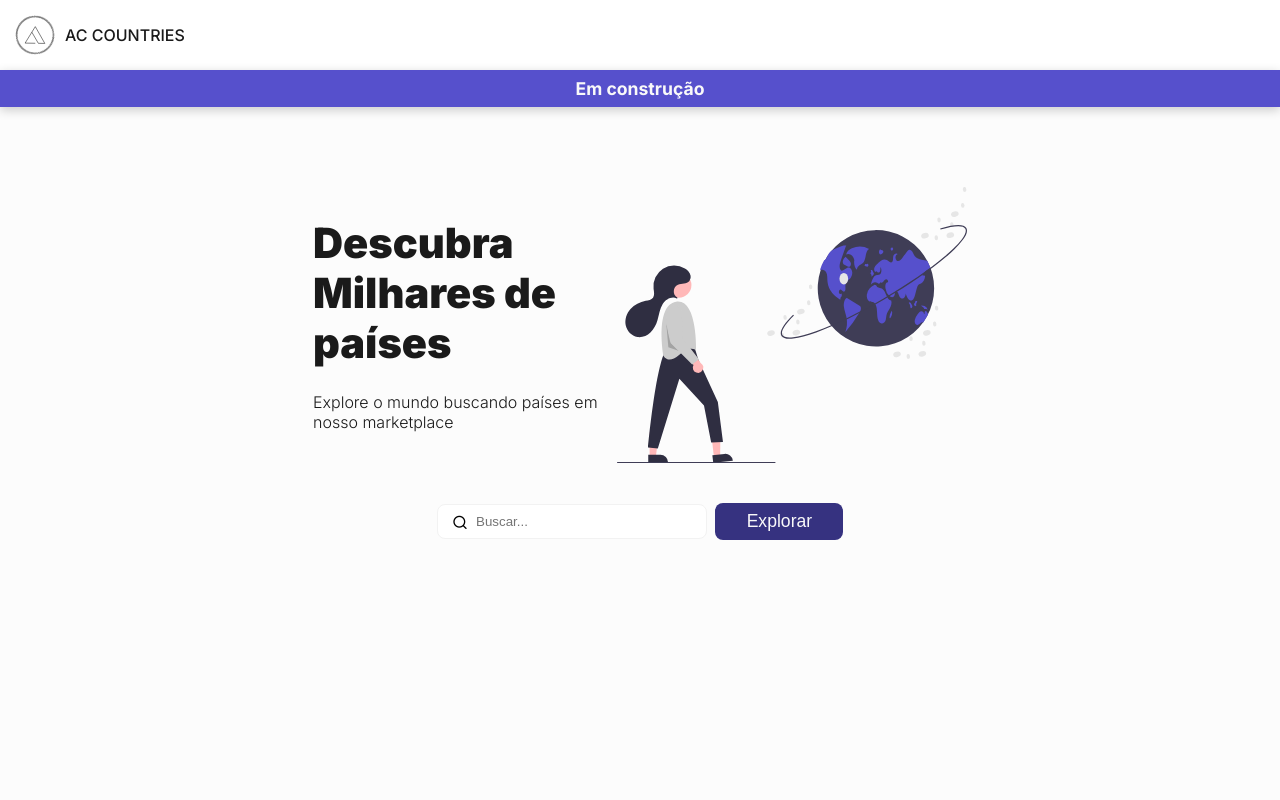
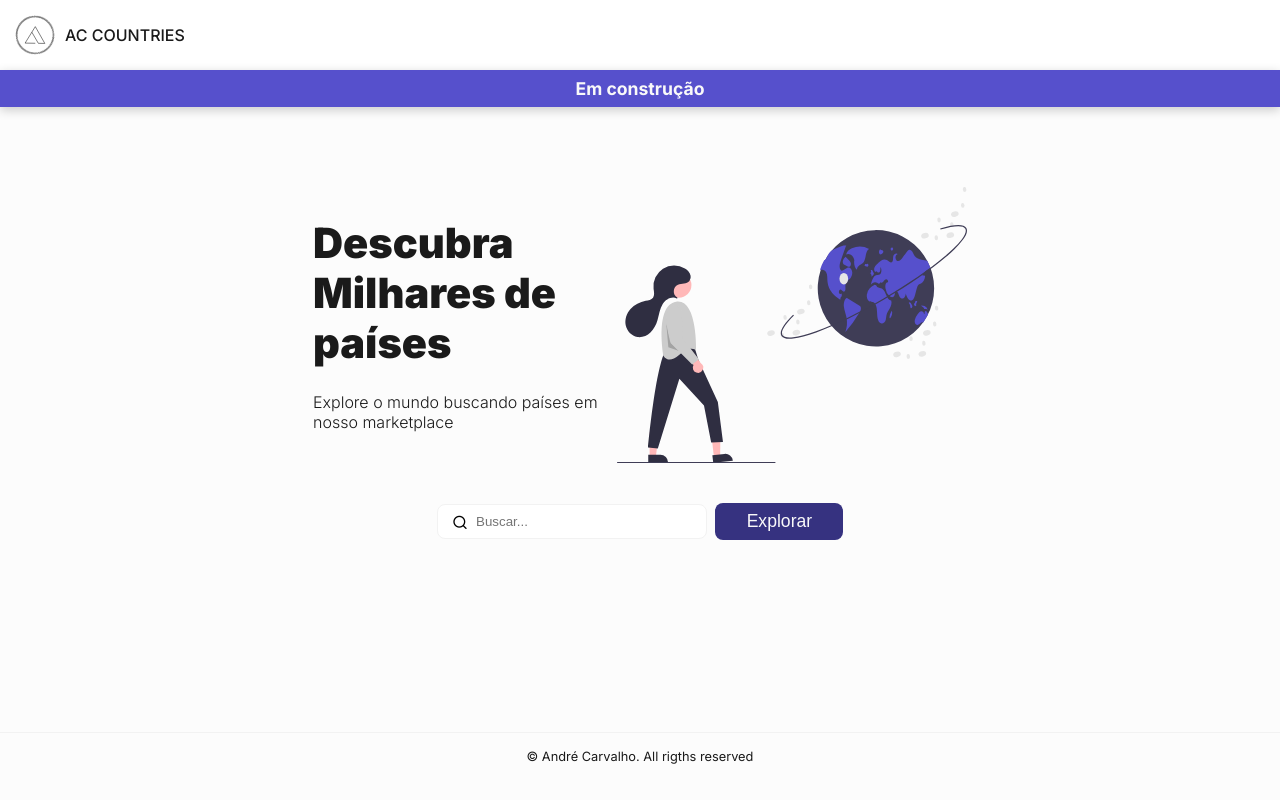
Before and after one commit to carvalhoandre/ac-countries, a React (Vite) app: page / in a window 1280 px wide. Built offline with nearby package versions, Linux system fonts and the light colour scheme.

Commit message:
feature: Footer

```diff
--- /dev/null
+++ b/src/components/Footer/index.tsx
@@ -0,0 +1,18 @@
+import React from "react";
+
+import { Typography } from "../Typography";
+
+import * as styles from "./styles";
+import { grey } from "../../styles/theme";
+
+export const Footer: React.FC = () => {
+  return (
+    <styles.Footer>
+      <styles.Content>
+        <Typography size="sm" color={grey.darkest}>
+          &#169; André Carvalho. All rigths reserved
+        </Typography>
+      </styles.Content>
+    </styles.Footer>
+  );
+};
--- /dev/null
+++ b/src/components/Footer/styles.ts
@@ -0,0 +1,14 @@
+import styled from "styled-components";
+import { grey } from "../../styles/theme";
+
+export const Footer = styled.footer`
+  row-gap: 2em;
+  border-top: 1px solid ${grey.lighter};
+  margin-top: 2.5rem;
+`;
+
+export const Content = styled.div`
+  display: block;
+  margin: 1em 0 1em 0;
+  text-align: center;
+`;
--- a/src/components/Header/index.tsx
+++ b/src/components/Header/index.tsx
@@ -1,10 +1,11 @@
 import React from "react";
 import { Link } from "react-router-dom";
+
+import { Typography } from "../Typography";
 
 import Logo from "../../assets/ac-logo.svg";
 
 import * as styles from "./styles";
-import { Typography } from "../Typography";
 
 export const Header: React.FC = () => {
   return (
--- a/src/components/index.tsx
+++ b/src/components/index.tsx
@@ -1,3 +1,4 @@
 export * from './Header'
 export * from './Loader'
 export * from './Typography'
+export * from './Footer'
--- a/src/pages/Home/index.tsx
+++ b/src/pages/Home/index.tsx
@@ -1,4 +1,4 @@
-import { Header } from "../../components";
+import { Header, Footer } from "../../components";
 import Emphasis from "./components/Emphasis";
 
 import * as styles from "./styles";
@@ -9,11 +9,15 @@ const Home = () => {
     <>
       <Header />
 
-      <styles.Container>
-        <Emphasis />
+      <styles.Content>
+        <styles.Container>
+          <Emphasis />
 
-        <Countries />
-      </styles.Container>
+          <Countries />
+        </styles.Container>
+
+        <Footer />
+      </styles.Content>
     </>
   );
 };
--- a/src/pages/Home/styles.ts
+++ b/src/pages/Home/styles.ts
@@ -1,7 +1,14 @@
 import styled from "styled-components";
+
+export const Content = styled.div`
+  display: flex;
+  flex-direction: column;
+  justify-content: space-between;
+
+  height: calc(90vh - 10px);
+`;
 
 export const Container = styled.div`
   display: flex;
   flex-direction: column;
-
 `;
```
